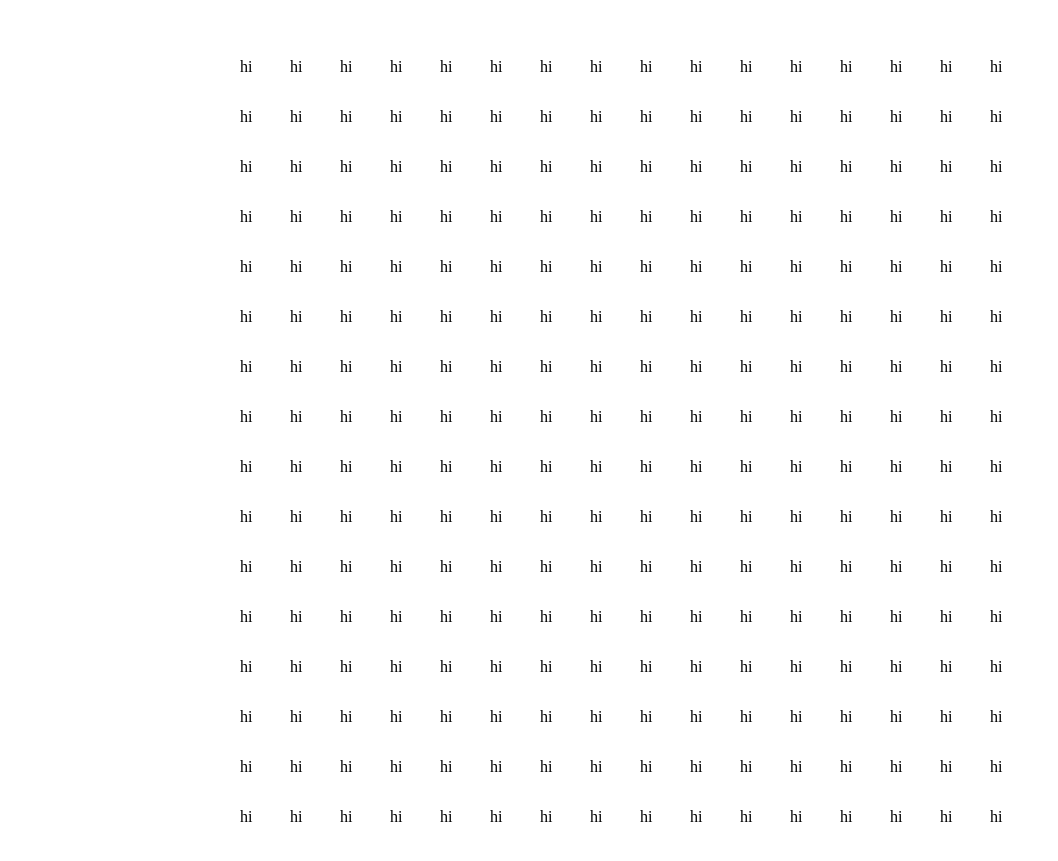
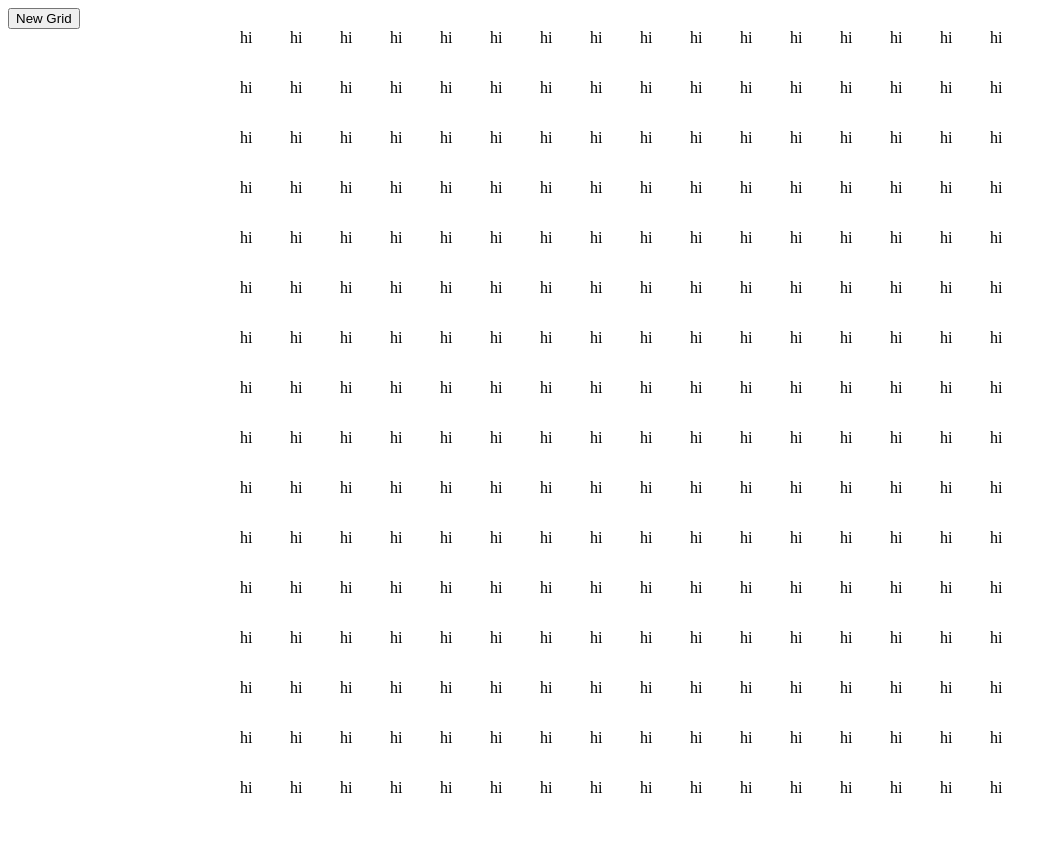
Before and after one commit to holsson95/etch-a-sketch, a plain HTML site: page index.html in a window 1280 px wide. Shown: the whole page, without its empty margins (0-1058 px from the left). After the commit the page ends 837 px from the top, so only its background shows below. Drawn offline with Linux system fonts and the light colour scheme.

Commit message:
Button added to allow user input on grid size

```diff
--- a/index.html
+++ b/index.html
@@ -2,44 +2,65 @@
 <html>
     <head></head>
     <body>
-        <div id= "container"></div>
+        <div id= "container">
+            <button id="changeContainer">New Grid</button>
+        </div>
+
+        <style>
+
+        </style>
+
+
+
 
     <script>
         const container = document.querySelector('#container');
         const content = document.createElement('div');
-        content.classList.add('content');
-        content.style.cssText='padding: 50px; justify-content:center; display: grid; grid-template-columns: repeat(16,50px); grid-template-rows: repeat(16,50px);';
-        content.style.border='solid;'
+        const changeContainer = document.querySelector('#changeContainer');
+        content.classList.add('content'); //necessary?
+        content.setAttribute("id","content");
+        content.style.cssText='justify-content:center; display: grid; ';
+
+        let items = document.querySelectorAll('.item');
 
 
-        for (i=0;i<16*16;i+=1){
+
+        function start(columns,rows){
+            content.style.gridTemplateColumns ='repeat('+columns+',50px)';
+            content.style.gridTemplateRows ='repeat('+rows+',50px)';
+                for (i=0;i<columns*rows;i+=1){
                     const gridDiv = document.createElement('div');
                     gridDiv.classList.add('item');
                     gridDiv.textContent ="hi";
+
                     content.appendChild(gridDiv);
                 }
-
             container.appendChild(content);
-
-        let items = document.querySelectorAll('.item');
-
+            //draw
             document.querySelectorAll('.item').forEach(function(items){
             items.addEventListener("mouseover",mouseOver);
             function mouseOver(){
                 items.style.backgroundColor = "blue";
             }
 
-        })
+        });
+        }
+        //default
+        start(16,16);
 
+        changeContainer.addEventListener("click", newGrid);
 
+        function newGrid(){
 
-
-       // document.getElements("item1").addEventListener("mouseover",mouseOver);
-        //function mouseOver(){
-          //  document.getElementById("item1").style.backgroundColor = "red";
-
-        //}
-
+            let chooseColumns = prompt("Choose number of Columns:");
+            let chooseRows = prompt("Choose number of Rows:");
+            //remove current grid items
+            let oldContainer = document.getElementById("content");
+            while (content.firstChild){
+                oldContainer.removeChild(content.firstChild);
+            }
+            start(chooseColumns,chooseRows);
+        }
 
     </script>
      </body>
```
Lines whose indentation alone changed are shown as unchanged.
